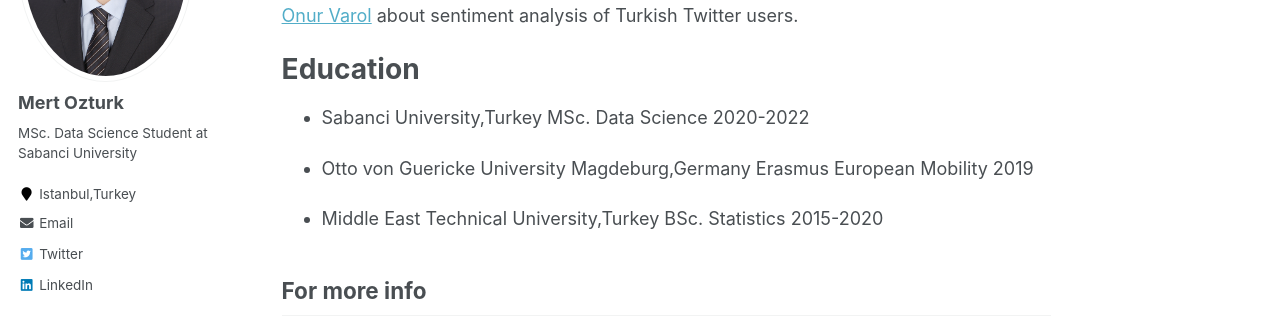
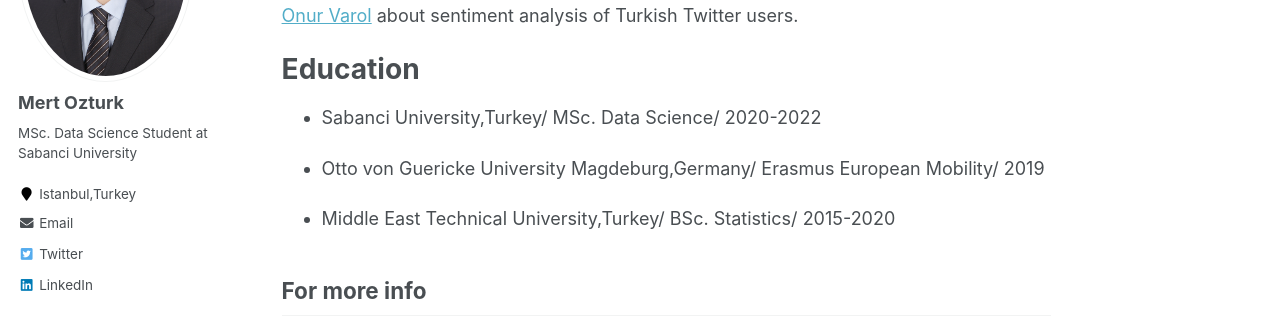
Before and after one commit to merttozturrk/merttozturrk.github.io, a Jekyll site: the page built from _pages/about.md, in a window 1280 px wide. Shown: the part 266-584 px from the top of the page. Built offline with Jekyll 4.4.1, drawn with Linux system fonts in a browser that asks for light colours.

Commit message:
Education

```diff
--- a/_pages/about.md
+++ b/_pages/about.md
@@ -12,16 +12,16 @@
 
 Education
 ======
-  * Sabanci University,Turkey
-    MSc. Data Science
+  * Sabanci University,Turkey/
+    MSc. Data Science/
     2020-2022
 
-  * Otto von Guericke University Magdeburg,Germany
-    Erasmus European Mobility
+  * Otto von Guericke University Magdeburg,Germany/
+    Erasmus European Mobility/
     2019
 
-  * Middle East Technical University,Turkey
-    BSc. Statistics
+  * Middle East Technical University,Turkey/
+    BSc. Statistics/
     2015-2020
 
 For more info
```
